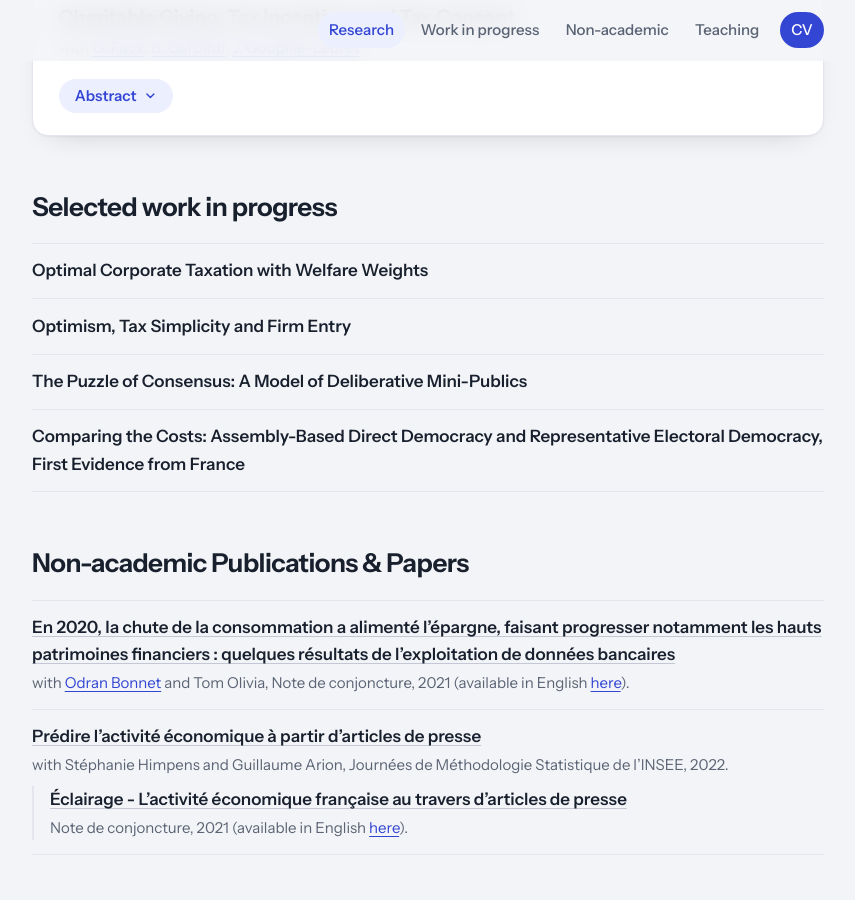
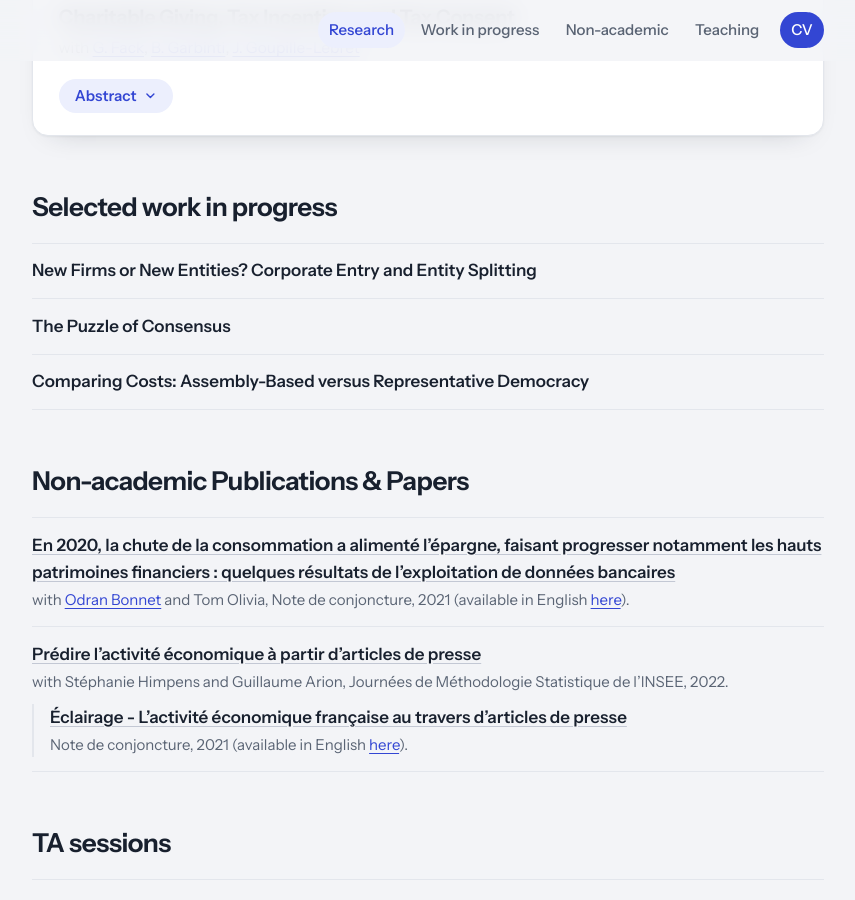
Before and after one commit to ValentinTheo/valentintheo.github.io, a Jekyll site: the page built from index.md, in a window 1280 px wide and 900 px high, scrolled down 1087 px. Shown: the whole window, without its empty margins (212-1067 px from the left). Built offline with Jekyll 4.4.1, drawn with Linux system fonts in a browser that asks for light colours.

Commit message:
updating work in progress

```diff
--- a/_data/work_in_progress.yml
+++ b/_data/work_in_progress.yml
@@ -1,7 +1,6 @@
 # Selected work in progress, in display order.
 # Optional field: coauthors, as in papers.yml.
 
-- title: "Optimal Corporate Taxation with Welfare Weights"
-- title: "Optimism, Tax Simplicity and Firm Entry"
-- title: "The Puzzle of Consensus: A Model of Deliberative Mini-Publics"
-- title: "Comparing the Costs: Assembly-Based Direct Democracy and Representative Electoral Democracy, First Evidence from France"
+- title: "New Firms or New Entities? Corporate Entry and Entity Splitting"
+- title: "The Puzzle of Consensus"
+- title: "Comparing Costs: Assembly-Based versus Representative Democracy"
```
